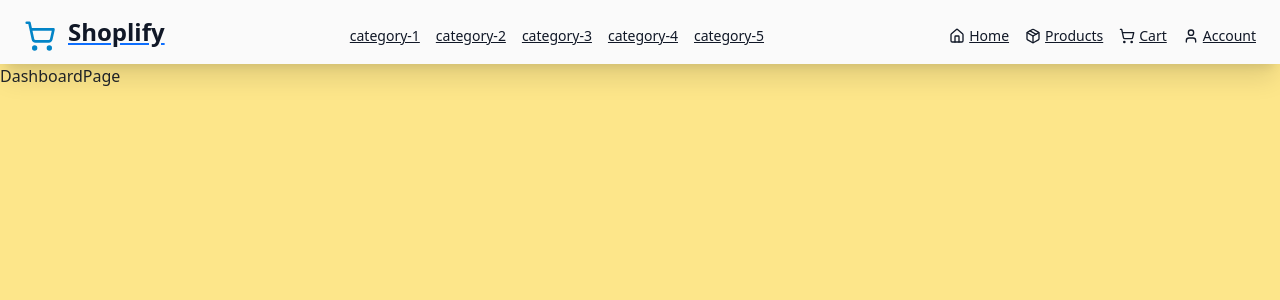
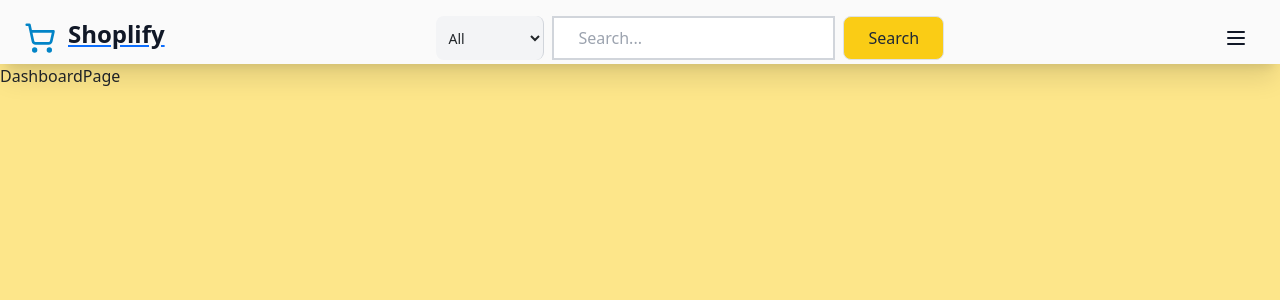
Before and after one commit to RVP2-241209-team2/p2-frontend, a React (Vite) app: page /admin in a window 1280 px wide. Shown: the top 300 px of the page. Built offline with nearby package versions, Linux system fonts and the light colour scheme.

Commit message:
feat: improved navbar w/ search input

```diff
--- a/src/components/shared/navbar.tsx
+++ b/src/components/shared/navbar.tsx
@@ -1,10 +1,11 @@
 import { Menu, ShoppingCart, X } from "lucide-react";
 import { Link } from "react-router-dom";
-import { CATEGORIES, NAV_LINKS } from "../../lib/constants";
+import { NAV_LINKS } from "../../lib/constants";
 import { useState } from "react";
+import SearchBar from "./search-input";
 
 export default function Navbar() {
-  const [isMobile, setIsMobile] = useState(false);
+  const [isDropdownOpen, setIsDropdownOpen] = useState(false);
 
   return (
     <header className="bg-zinc-50 shadow-xl h-16 sticky top-0 z-50">
@@ -18,21 +19,11 @@ export default function Navbar() {
 
           {/* Categories */}
           <div className="hidden md:flex md:justify-center">
-            <div className="flex items-center gap-x-4">
-              {CATEGORIES.map((category) => (
-                <Link
-                  to={category.href}
-                  key={category.label}
-                  className="text-sm text-gray-900 hover:text-sky-600"
-                >
-                  {category.label}
-                </Link>
-              ))}
-            </div>
+            <SearchBar />
           </div>
 
           {/* Desktop Nav Links */}
-          <div className="hidden lg:flex items-center gap-x-4">
+          {/* <div className="hidden lg:flex items-center gap-x-4">
             {NAV_LINKS.map((link) => {
               const Icon = link.icon;
               return (
@@ -46,21 +37,33 @@ export default function Navbar() {
                 </Link>
               );
             })}
-          </div>
+          </div> */}
 
-          {/* Mobile Menu Button */}
-          <button className="lg:hidden" onClick={() => setIsMobile(!isMobile)}>
-            {isMobile ? (
+          {/* Dropdown Menu Button */}
+          <button
+            className="p-2 hover:bg-gray-100 rounded-lg focus:outline-none focus:ring-2 focus:ring-sky-600"
+            onClick={() => setIsDropdownOpen(!isDropdownOpen)}
+          >
+            {isDropdownOpen ? (
               <X className="size-6 text-gray-900" />
             ) : (
               <Menu className="size-6 text-gray-900" />
             )}
           </button>
         </div>
-        {/* Mobile Nav Links */}
-        {isMobile && (
-          <div className="lg:hidden absolute top-16 left-0 right-0 bg-zinc-50 border-t border-gray-200 shadow-lg">
-            <div className="px-4 py-2">
+        {/* Dropdown Menu */}
+        {isDropdownOpen && (
+          <div
+            className={`absolute top-16 left-0 right-0 bg-zinc-50 border-t border-gray-200 shadow-lg transition-all duration-200 ${
+              isDropdownOpen
+                ? "opacity-100 translate-y-0"
+                : "opacity-0 -translate-y-2 pointer-events-none"
+            }`}
+          >
+            <div className="md:hidden px-4 py-2">
+              <SearchBar />
+            </div>
+            <div className="px-4 py-2 flex justify-around mx-auto">
               {NAV_LINKS.map((link) => {
                 const Icon = link.icon;
                 return (
@@ -68,7 +71,7 @@ export default function Navbar() {
                     to={link.href}
                     key={link.label}
                     className="flex items-center gap-x-2 py-3 text-sm text-gray-900 hover:text-sky-600"
-                    onClick={() => setIsMobile(false)}
+                    onClick={() => setIsDropdownOpen(false)}
                   >
                     <Icon className="size-4" />
                     <span>{link.label}</span>
--- a/src/components/shared/search-input.tsx
+++ b/src/components/shared/search-input.tsx
@@ -14,6 +14,7 @@ const SearchBar = () => {
 
   const handleSearch = (e: React.FormEvent<HTMLFormElement>) => {
     e.preventDefault();
+    // TODO: Api Call and Redirect to Products Page
     console.log(
       "Searching in category:",
       selectedCategory,
@@ -23,12 +24,12 @@ const SearchBar = () => {
   };
 
   return (
-    <form onSubmit={handleSearch} className="flex w-full max-w-4xl">
+    <form onSubmit={handleSearch} className="flex w-full max-w-6xl gap-x-2">
       {/* Category Dropdown */}
       <select
         value={selectedCategory}
         onChange={(e) => setSelectedCategory(e.target.value)}
-        className="px-2 py-2 bg-gray-100 border-r border-gray-300 rounded-l text-sm focus:outline-none"
+        className="px-2 py-2 bg-gray-100 border-r border-gray-300 rounded-lg text-sm focus:outline-none"
       >
         {categories.map((category) => (
           <option key={category.id} value={category.id}>
@@ -43,13 +44,13 @@ const SearchBar = () => {
         value={searchQuery}
         onChange={(e) => setSearchQuery(e.target.value)}
         placeholder="Search..."
-        className="flex-1 px-4 py-2 focus:outline-none border-y border-gray-300"
+        className="flex-1 px-4 py-2 focus:border-sky-600 focus:border-2 border-2 border-gray-300"
       />
 
       {/* Search Button */}
       <button
         type="submit"
-        className="px-6 py-2 bg-yellow-400 hover:bg-yellow-500 text-gray-800 rounded-r border border-yellow-500 focus:outline-none"
+        className="px-6 py-2 bg-yellow-400 hover:bg-yellow-500 text-gray-800 rounded-lg border border-yellow-500 focus:outline-none"
       >
         Search
       </button>
```
